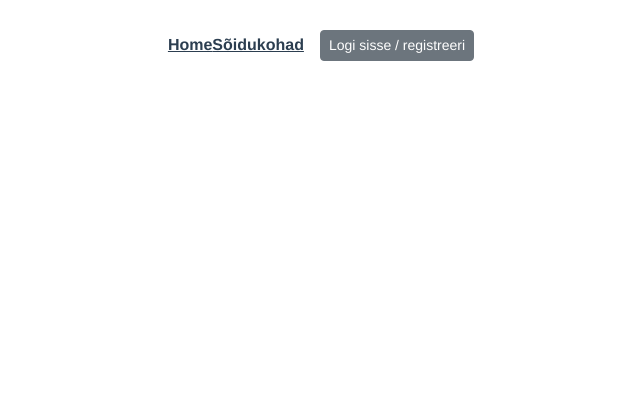
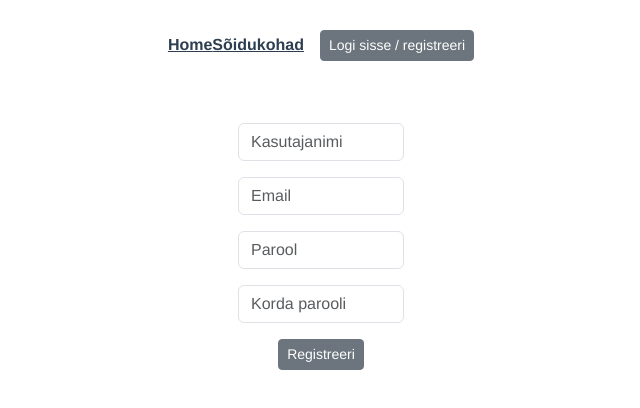
Before and after one commit to liisakanemagi/bmxfront, a Vue app: page /register in a window 1280 px wide. Shown: the top 408 px of the page, without its empty margins (319-959 px from the left). Built offline with nearby package versions, Linux system fonts and the light colour scheme.

Commit message:
FEB REGISTER WIP 1

```diff
--- a/src/App.vue
+++ b/src/App.vue
@@ -7,6 +7,7 @@
   <nav>
     <router-link to="/">Home</router-link>
     <router-link to="/location">Sõidukohad</router-link>
+
 
     <template v-if="isLoggedIn">
       <button @click="startLogOutProcess" type="button" class="btn btn-secondary btn-sm ms-3">Logi valja</button>
@@ -20,8 +21,8 @@
 </template>
 <script>
 
-import SessionStorageService from "@/service/SessionStorageService";
-import NavigationService from "@/service/NavigationService";
+import SessionStorageService from "@/services/SessionStorageService";
+import NavigationService from "@/services/NavigationService";
 import LogOutModal from "@/components/modal/LogOutModal.vue";
 
 export default {
--- a/src/router/index.js
+++ b/src/router/index.js
@@ -3,6 +3,7 @@ import HomeView from '../views/HomeView.vue'
 import LoginView from "@/views/LoginView.vue";
 import ErrorView from "@/views/ErrorView.vue";
 import LocationView from "@/views/LocationView.vue";
+import RegisterView from "@/views/RegisterView.vue";
 
 const routes = [
     {
@@ -24,8 +25,12 @@ const routes = [
     {
         path: '/location',
         name: 'locationRoute',
-        component: LocationView
-
+        component: LocationView,
+    },
+    {
+        path: '/register',
+        name: 'registerRoute',
+        component: RegisterView,
 
     }
 
--- a/src/service/LoginService.js
+++ /dev/null
@@ -1,15 +0,0 @@
-import axios from "axios";
-
-export default {
-
-    sendGetLoginRequest(username, password) {
-
-        return axios.get('/login', {
-            params: {
-                username: username,
-                password: password
-            }
-        })
-
-    }
-}
--- a/src/service/NavigationService.js
+++ /dev/null
@@ -1,17 +0,0 @@
-import router from "@/router"
-
-export default {
-
-    navigateToErrorView (){
-        router.push({name:'errorRoute'})
-    },
-
-    navigateToHomeView(){
-        router.push({name: 'homeRoute'})
-    },
-
-    navigateToLoginView(){
-        router.push({name: 'loginRoute'})
-    }
-
-}
--- a/src/service/SessionStorageService.js
+++ /dev/null
@@ -1,11 +0,0 @@
-export default {
-
-    isAdmin(){
-       return  sessionStorage.getItem('roleName')==='admin'
-    },
-
-    isLoggedIn(){
-       return sessionStorage.getItem('roleName')!== null
-
-    }
-}
--- a/src/services/NavigationService.js
+++ b/src/services/NavigationService.js
@@ -13,6 +13,9 @@ export default {
         router.push({name:'loginRoute'})
     },
     navigateToLocationView() {
-        router.push({name: 'locationRoute'})
+        router.push({name:'locationRoute'})
     },
+    navigateToRegisterView(){
+        router.push({name:'registerRoute'})
+    }
 }
--- /dev/null
+++ b/src/services/RegisterService.js
@@ -0,0 +1,9 @@
+import axios from "axios";
+
+export default {
+
+    sendPostRegisterRequest(userInfo){
+        return axios.post('/register',userInfo)
+    }
+
+}
--- a/src/views/LoginView.vue
+++ b/src/views/LoginView.vue
@@ -1,4 +1,4 @@
-<template>
+<template xmlns="http://www.w3.org/1999/html">
   <div class="container text-center">
 
     <div class="row justify-content-center">
@@ -29,14 +29,16 @@
           <span class="btn btn-secondary btn-sm">Logi sisse</span>
         </button>
       </div>
+      <div class="mt-3">
+        <button @click="navigateToRegisterView" type="button" class="btn btn-link btn-sm">Registreeri</button>
+      </div>
     </div>
   </div>
-
 </template>
 
 <script>
-import LoginService from "@/service/LoginService";
-import NavigationService from "@/service/NavigationService";
+import LoginService from "@/services/LoginService";
+import NavigationService from "@/services/NavigationService";
 import AlertDanger from "@/components/AlertDanger.vue";
 
 export default {
@@ -118,7 +120,10 @@ export default {
 
     resetAlertMessage(){
       this.alertMessage = ''
-    }
+    },
+    navigateToRegisterView() {
+      NavigationService.navigateToRegisterView()
+    },
 
   }
 }
--- /dev/null
+++ b/src/views/RegisterView.vue
@@ -0,0 +1,86 @@
+<template>
+  <div class="container text-center">
+    <div class="row justify-content-center mt-3">
+      <div class="col col-2">
+        <div class="form-floating mb-3"></div>
+        <div class="input-group">
+          <input v-model="userInfo.username" type="text" class="form-control" placeholder="Kasutajanimi" aria-label="Username"
+                 aria-describedby="visible-addon">
+        </div>
+      </div>
+    </div>
+    <div class="row justify-content-center">
+      <div class="col col-2">
+        <div class="form-floating mb-3"></div>
+        <div class="input-group">
+          <input v-model="userInfo.email" type="text" class="form-control" placeholder="Email" aria-label="Username"
+                 aria-describedby="visible-addon">
+        </div>
+      </div>
+    </div>
+    <div class="row justify-content-center ">
+      <div class="form-floating "></div>
+      <div class="col col-2">
+        <div class="form-floating mb-3"></div>
+        <input v-model="userInfo.password" type="password" class="form-control" placeholder="Parool">
+      </div>
+    </div>
+    <div class="row justify-content-center">
+      <div class="row col-2">
+      <div class="form-floating mb-3"></div>
+      <input v-model="password2" type="password" class="form-control" placeholder="Korda parooli">
+    </div>
+    </div>
+    <div class="row justify-content-center mt-3">
+      <div class="col-2">
+        <button @click="executeRegister" type="button" class="btn btn-secondary btn-sm" >
+          Registreeri
+        </button>
+      </div>
+    </div>
+  </div>
+
+</template>
+
+<script>
+import AlertDanger from "@/components/AlertDanger.vue";
+import RegisterService from "@/services/RegisterService";
+
+export default {
+  name: 'RegisterView',
+  components: {AlertDanger},
+  data() {
+    return {
+      isPostingData: false,
+      alertMessage: '',
+      password2: '',
+
+      errorResponse: {
+        message:'',
+        errorCode: 0
+      },
+      userInfo: {
+        username: '',
+        password: '',
+        email: '',
+      }
+    }
+  },
+  methods: {
+    executeRegister() {
+      if (this.userInfo.password === this.password2){
+      RegisterService.sendPostRegisterRequest(this.userInfo)
+          .then()
+          .catch()
+      }else{
+        // displayPasswordNotMatching(){
+        // this.alertMessage = 'sisestatud paroolid ei kattu'
+        // }
+      }
+    },
+
+
+  },
+
+}
+</script>
```
Also changed, not shown: src/services/LoginService.js (+5 -3 lines), src/services/SessionStorageService.js (+5 -8 lines).
